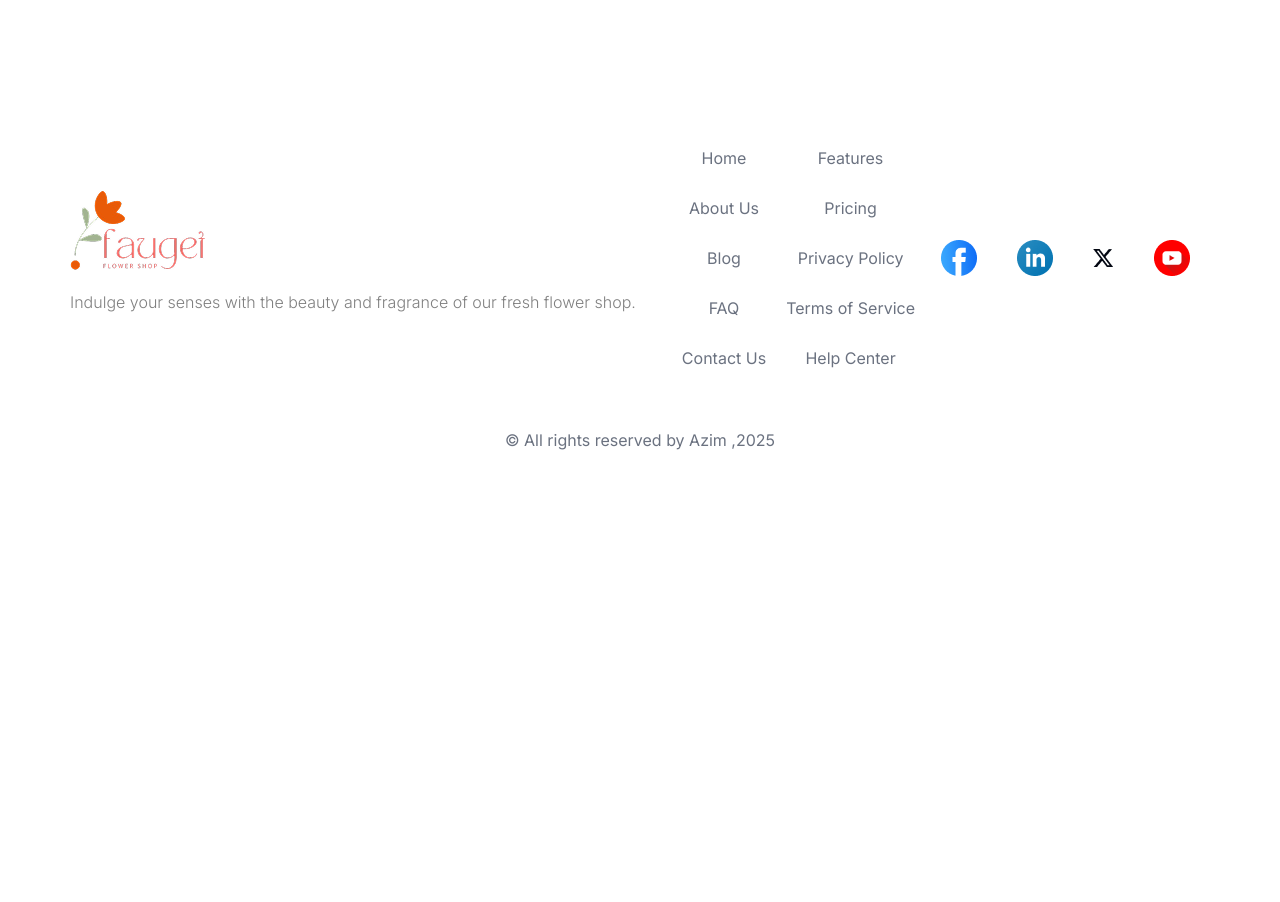
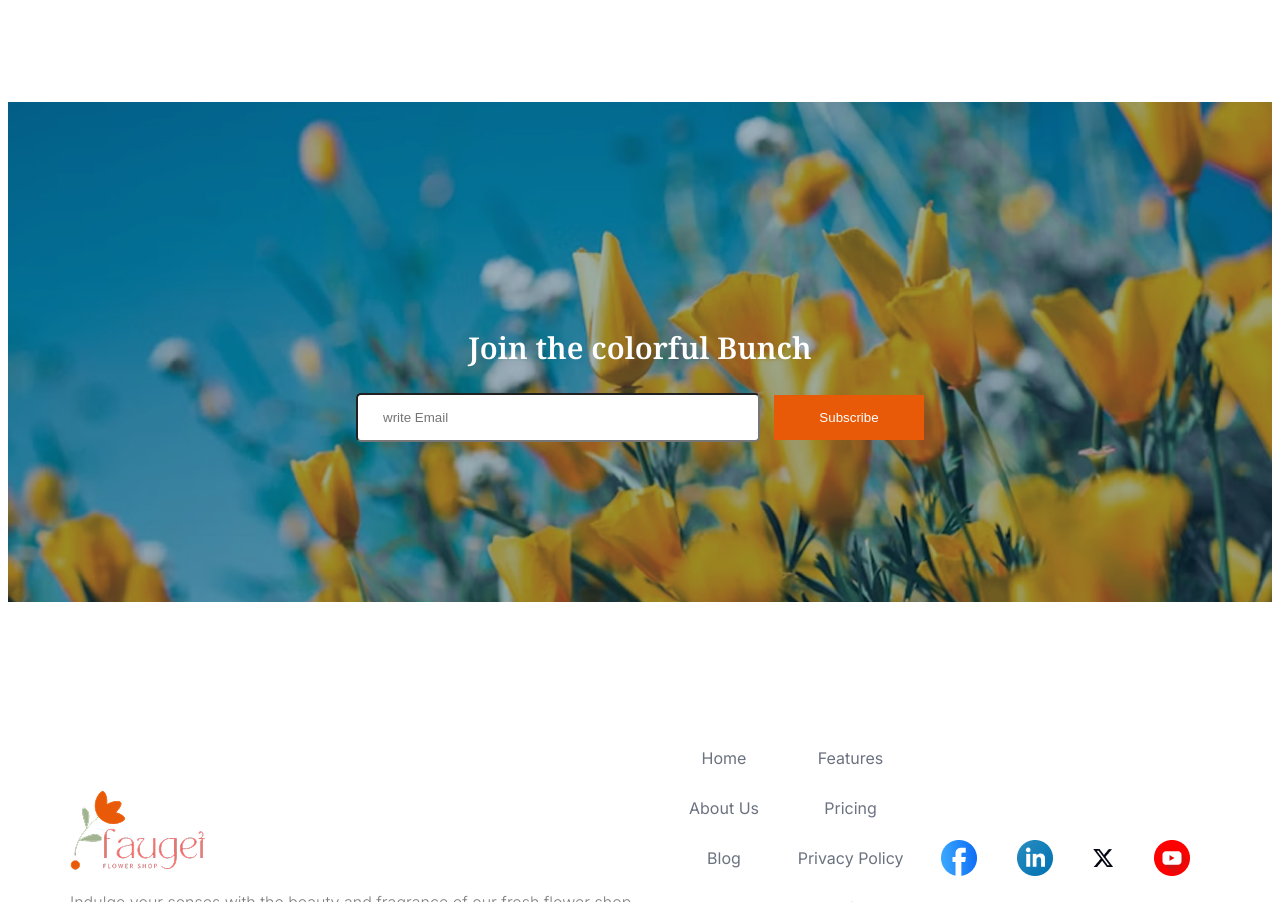
Before and after one commit to Ashiqweb123/flower-shop-site, a plain HTML site: page index.html in a window 1280 px wide. Shown: the part 2516-3418 px from the top of the page. Before the commit the page ends 3066 px from the top, so only its background shows below. Drawn offline with Linux system fonts and the light colour scheme.

Commit message:
join-add

```diff
--- a/index.html
+++ b/index.html
@@ -184,7 +184,19 @@
         </div>
       </section>
     </main>
+    <section class="join">
+      <div class="color-branch">
 
+
+        <div class="text-field">
+          <div class="join-content">
+          <h2  class="noto-serif-font">Join the colorful Bunch</h2>
+          <input type="text" name="email" id="" placeholder="write Email">
+          <input type="button" value="Subscribe" id="btn-subscribe">
+        </div>
+        </div>
+      </div>
+    </section>
     <footer>
       <section>
         <div class="footer-container">
--- a/styles/style.css
+++ b/styles/style.css
@@ -138,6 +138,46 @@ section {
 .lover-desc {
   color: #00000080;
 }
+.join {
+  background-image: url("../assets/news-letter-bg.png");
+  background-repeat: no-repeat;
+  background-size: cover;
+  height: 500px;
+}
+.join-content {
+  margin-top: 200px;
+}
+.color-branch img {
+  width: 100%;
+}
+.join-content h2 {
+  color: white;
+
+  font-size: 30px;
+  font-weight: 600;
+
+  text-align: center;
+}
+
+#btn-subscribe {
+  width: 150px;
+  padding: 15px 25px;
+  border: none;
+  margin-left: 10px;
+  background-color: #e95a08;
+  color: #fff;
+}
+.text-field {
+  display: flex;
+  justify-content: center;
+  /* align-items: center; */
+}
+.text-field input[type="text"] {
+  width: 350px;
+  padding: 15px 25px;
+
+  border-radius: 5px;
+}
 footer ul li {
   list-style: none;
   color: rgb(107, 114, 128);
@@ -246,6 +286,15 @@ footer p {
   .image .flower-store {
     width: 100%;
   }
+  .join {
+    width: 100%;
+  }
+  .join-content {
+    width: 100%;
+  }
+  .text-field input[type="text"] {
+    width: 50%;
+  }
   .footer-container,
   .footer-flex {
     flex-direction: column;
```
